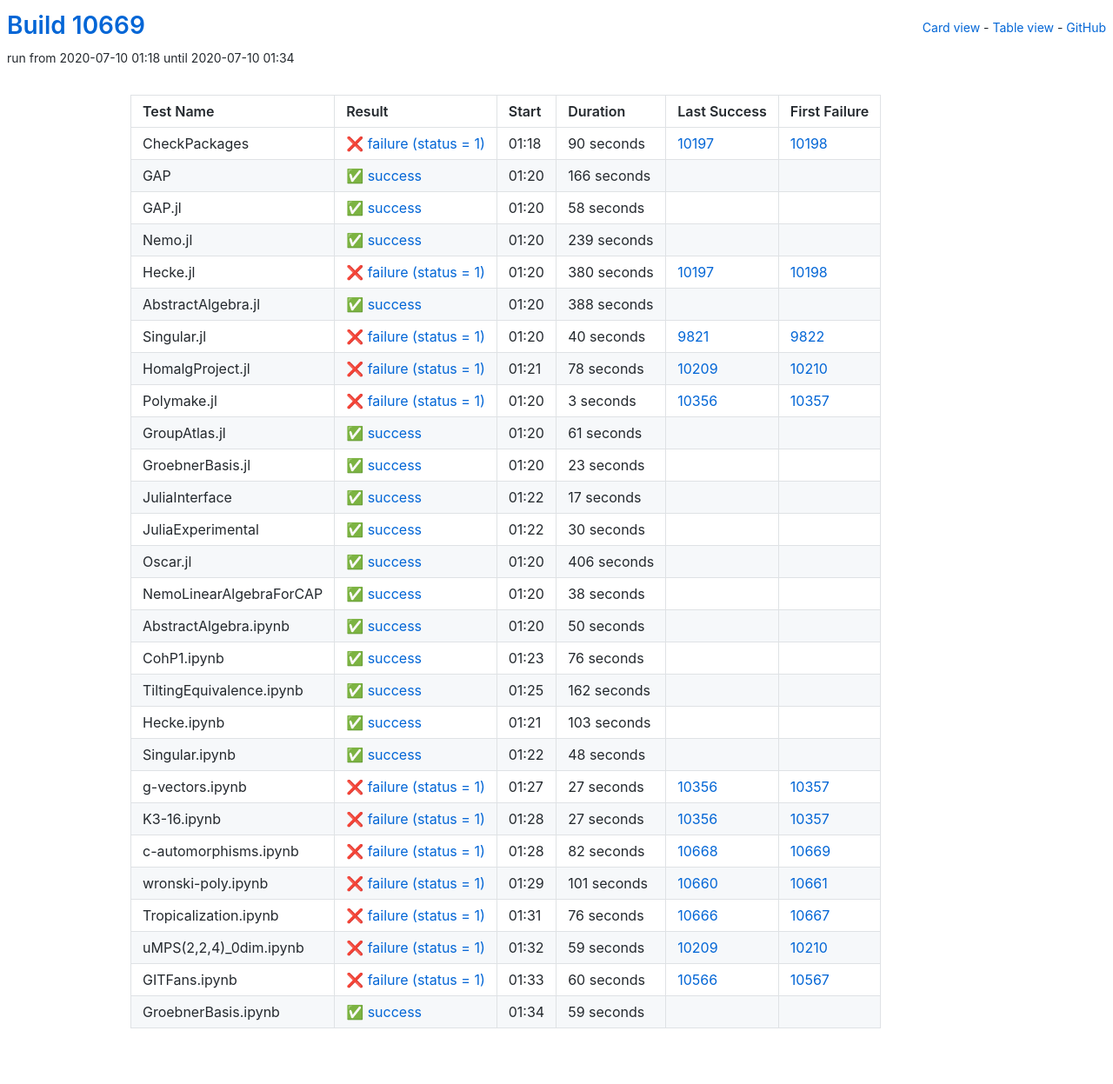
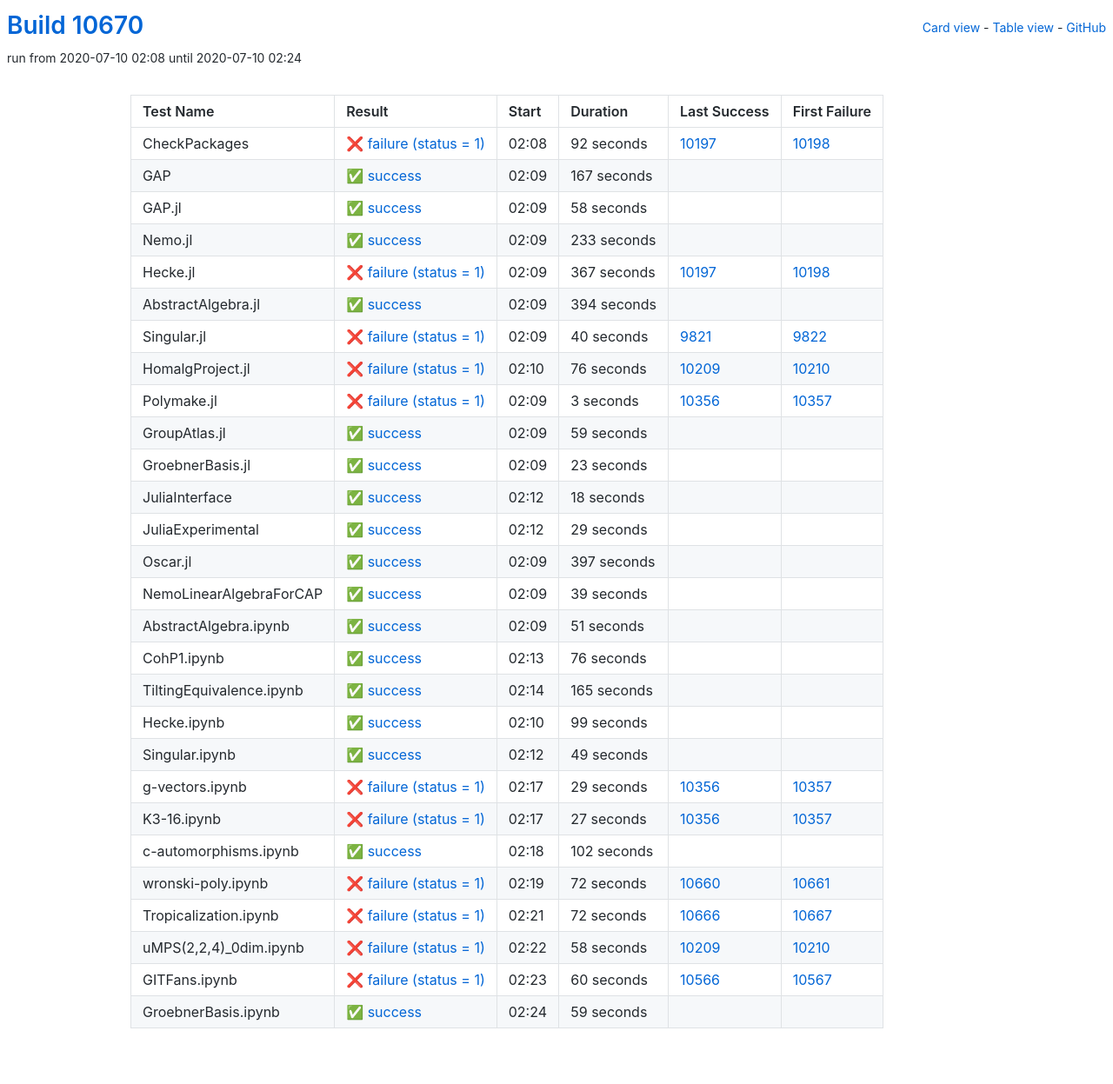
Before and after one commit to oscar-system/oscar-ci-status, a Jekyll site: the page built from table.html, in a window 1280 px wide. Shown: the whole page at 87% size. Built offline with Jekyll 4.4.1, drawn with Linux system fonts in a browser that asks for light colours.

Commit message:
Build #10670

```diff
--- a/_data/ci.yml
+++ b/_data/ci.yml
@@ -1,6 +1,6 @@
 ---
-build: 10669
-build_url: https://oscarci.mathematik.uni-kl.de/job/oscar/10669/
+build: 10670
+build_url: https://oscarci.mathematik.uni-kl.de/job/oscar/10670/
 job: oscar
 organization: oscar-system
 repo: oscar-ci-status
@@ -8,32 +8,32 @@
 tests:
 - name: CheckPackages
   id: checkpackages
-  log: https://oscarci.mathematik.uni-kl.de/job/oscar/10669/artifact/logs/build-10669/CheckPackages.log
-  start: 2020-07-10 01:18
+  log: https://oscarci.mathematik.uni-kl.de/job/oscar/10670/artifact/logs/build-10670/CheckPackages.log
+  start: 2020-07-10 02:08
   success: false
   exitcode: 1
   status: failure
-  duration: 90
+  duration: 92
   last_success: 10197
   last_success_url: https://oscarci.mathematik.uni-kl.de/job/oscar/10197/
   first_failure: 10198
   first_failure_url: https://oscarci.mathematik.uni-kl.de/job/oscar/10198/
 - name: GAP
   id: gap
-  log: https://oscarci.mathematik.uni-kl.de/job/oscar/10669/artifact/logs/build-10669/GAP.log
-  start: 2020-07-10 01:20
+  log: https://oscarci.mathematik.uni-kl.de/job/oscar/10670/artifact/logs/build-10670/GAP.log
+  start: 2020-07-10 02:09
   success: true
   exitcode: 0
   status: success
-  duration: 166
+  duration: 167
   last_success: false
   last_success_url:
   first_failure: false
   first_failure_url:
 - name: GAP.jl
   id: gap-jl
-  log: https://oscarci.mathematik.uni-kl.de/job/oscar/10669/artifact/logs/build-10669/GAP.jl.log
-  start: 2020-07-10 01:20
+  log: https://oscarci.mathematik.uni-kl.de/job/oscar/10670/artifact/logs/build-10670/GAP.jl.log
+  start: 2020-07-10 02:09
   success: true
   exitcode: 0
   status: success
@@ -44,44 +44,44 @@
   first_failure_url:
 - name: Nemo.jl
   id: nemo-jl
-  log: https://oscarci.mathematik.uni-kl.de/job/oscar/10669/artifact/logs/build-10669/Nemo.jl.log
-  start: 2020-07-10 01:20
+  log: https://oscarci.mathematik.uni-kl.de/job/oscar/10670/artifact/logs/build-10670/Nemo.jl.log
+  start: 2020-07-10 02:09
   success: true
   exitcode: 0
   status: success
-  duration: 239
+  duration: 233
   last_success: false
   last_success_url:
   first_failure: false
   first_failure_url:
 - name: Hecke.jl
   id: hecke-jl
-  log: https://oscarci.mathematik.uni-kl.de/job/oscar/10669/artifact/logs/build-10669/Hecke.jl.log
-  start: 2020-07-10 01:20
+  log: https://oscarci.mathematik.uni-kl.de/job/oscar/10670/artifact/logs/build-10670/Hecke.jl.log
+  start: 2020-07-10 02:09
   success: false
   exitcode: 1
   status: failure
-  duration: 380
+  duration: 367
   last_success: 10197
   last_success_url: https://oscarci.mathematik.uni-kl.de/job/oscar/10197/
   first_failure: 10198
   first_failure_url: https://oscarci.mathematik.uni-kl.de/job/oscar/10198/
 - name: AbstractAlgebra.jl
   id: abstractalgebra-jl
-  log: https://oscarci.mathematik.uni-kl.de/job/oscar/10669/artifact/logs/build-10669/AbstractAlgebra.jl.log
-  start: 2020-07-10 01:20
+  log: https://oscarci.mathematik.uni-kl.de/job/oscar/10670/artifact/logs/build-10670/AbstractAlgebra.jl.log
+  start: 2020-07-10 02:09
   success: true
   exitcode: 0
   status: success
-  duration: 388
+  duration: 394
   last_success: false
   last_success_url:
   first_failure: false
   first_failure_url:
 - name: Singular.jl
   id: singular-jl
-  log: https://oscarci.mathematik.uni-kl.de/job/oscar/10669/artifact/logs/build-10669/Singular.jl.log
-  start: 2020-07-10 01:20
+  log: https://oscarci.mathematik.uni-kl.de/job/oscar/10670/artifact/logs/build-10670/Singular.jl.log
+  start: 2020-07-10 02:09
   success: false
   exitcode: 1
   status: failure
@@ -92,20 +92,20 @@
   first_failure_url: https://oscarci.mathematik.uni-kl.de/job/oscar/9822/
 - name: HomalgProject.jl
   id: homalgproject-jl
-  log: https://oscarci.mathematik.uni-kl.de/job/oscar/10669/artifact/logs/build-10669/HomalgProject.jl.log
-  start: 2020-07-10 01:21
+  log: https://oscarci.mathematik.uni-kl.de/job/oscar/10670/artifact/logs/build-10670/HomalgProject.jl.log
+  start: 2020-07-10 02:10
   success: false
   exitcode: 1
   status: failure
-  duration: 78
+  duration: 76
   last_success: 10209
   last_success_url: https://oscarci.mathematik.uni-kl.de/job/oscar/10209/
   first_failure: 10210
   first_failure_url: https://oscarci.mathematik.uni-kl.de/job/oscar/10210/
 - name: Polymake.jl
   id: polymake-jl
-  log: https://oscarci.mathematik.uni-kl.de/job/oscar/10669/artifact/logs/build-10669/Polymake.jl.log
-  start: 2020-07-10 01:20
+  log: https://oscarci.mathematik.uni-kl.de/job/oscar/10670/artifact/logs/build-10670/Polymake.jl.log
+  start: 2020-07-10 02:09
   success: false
   exitcode: 1
   status: failure
@@ -116,20 +116,20 @@
   first_failure_url: https://oscarci.mathematik.uni-kl.de/job/oscar/10357/
 - name: GroupAtlas.jl
   id: groupatlas-jl
-  log: https://oscarci.mathematik.uni-kl.de/job/oscar/10669/artifact/logs/build-10669/GroupAtlas.jl.log
-  start: 2020-07-10 01:20
+  log: https://oscarci.mathematik.uni-kl.de/job/oscar/10670/artifact/logs/build-10670/GroupAtlas.jl.log
+  start: 2020-07-10 02:09
   success: true
   exitcode: 0
   status: success
-  duration: 61
+  duration: 59
   last_success: false
   last_success_url:
   first_failure: false
   first_failure_url:
 - name: GroebnerBasis.jl
   id: groebnerbasis-jl
-  log: https://oscarci.mathematik.uni-kl.de/job/oscar/10669/artifact/logs/build-10669/GroebnerBasis.jl.log
-  start: 2020-07-10 01:20
+  log: https://oscarci.mathematik.uni-kl.de/job/oscar/10670/artifact/logs/build-10670/GroebnerBasis.jl.log
+  start: 2020-07-10 02:09
   success: true
   exitcode: 0
   status: success
@@ -140,68 +140,68 @@
   first_failure_url:
 - name: JuliaInterface
   id: juliainterface
-  log: https://oscarci.mathematik.uni-kl.de/job/oscar/10669/artifact/logs/build-10669/JuliaInterface.log
-  start: 2020-07-10 01:22
+  log: https://oscarci.mathematik.uni-kl.de/job/oscar/10670/artifact/logs/build-10670/JuliaInterface.log
+  start: 2020-07-10 02:12
   success: true
   exitcode: 0
   status: success
-  duration: 17
+  duration: 18
   last_success: false
   last_success_url:
   first_failure: false
   first_failure_url:
 - name: JuliaExperimental
   id: juliaexperimental
-  log: https://oscarci.mathematik.uni-kl.de/job/oscar/10669/artifact/logs/build-10669/JuliaExperimental.log
-  start: 2020-07-10 01:22
+  log: https://oscarci.mathematik.uni-kl.de/job/oscar/10670/artifact/logs/build-10670/JuliaExperimental.log
+  start: 2020-07-10 02:12
   success: true
   exitcode: 0
   status: success
-  duration: 30
+  duration: 29
   last_success: false
   last_success_url:
   first_failure: false
   first_failure_url:
 - name: Oscar.jl
   id: oscar-jl
-  log: https://oscarci.mathematik.uni-kl.de/job/oscar/10669/artifact/logs/build-10669/Oscar.jl.log
-  start: 2020-07-10 01:20
+  log: https://oscarci.mathematik.uni-kl.de/job/oscar/10670/artifact/logs/build-10670/Oscar.jl.log
+  start: 2020-07-10 02:09
   success: true
   exitcode: 0
   status: success
-  duration: 406
+  duration: 397
   last_success: false
   last_success_url:
   first_failure: false
   first_failure_url:
 - name: NemoLinearAlgebraForCAP
   id: nemolinearalgebraforcap
-  log: https://oscarci.mathematik.uni-kl.de/job/oscar/10669/artifact/logs/build-10669/NemoLinearAlgebraForCAP.log
-  start: 2020-07-10 01:20
+  log: https://oscarci.mathematik.uni-kl.de/job/oscar/10670/artifact/logs/build-10670/NemoLinearAlgebraForCAP.log
+  start: 2020-07-10 02:09
   success: true
   exitcode: 0
   status: success
-  duration: 38
+  duration: 39
   last_success: false
   last_success_url:
   first_failure: false
   first_failure_url:
 - name: AbstractAlgebra.ipynb
   id: abstractalgebra-ipynb
-  log: https://oscarci.mathematik.uni-kl.de/job/oscar/10669/artifact/logs/build-10669/AbstractAlgebra.ipynb.log
-  start: 2020-07-10 01:20
+  log: https://oscarci.mathematik.uni-kl.de/job/oscar/10670/artifact/logs/build-10670/AbstractAlgebra.ipynb.log
+  start: 2020-07-10 02:09
   success: true
   exitcode: 0
   status: success
-  duration: 50
+  duration: 51
   last_success: false
   last_success_url:
   first_failure: false
   first_failure_url:
 - name: CohP1.ipynb
   id: cohp1-ipynb
-  log: https://oscarci.mathematik.uni-kl.de/job/oscar/10669/artifact/logs/build-10669/CohP1.ipynb.log
-  start: 2020-07-10 01:23
+  log: https://oscarci.mathematik.uni-kl.de/job/oscar/10670/artifact/logs/build-10670/CohP1.ipynb.log
+  start: 2020-07-10 02:13
   success: true
   exitcode: 0
   status: success
@@ -212,56 +212,56 @@
   first_failure_url:
 - name: TiltingEquivalence.ipynb
   id: tiltingequivalence-ipynb
-  log: https://oscarci.mathematik.uni-kl.de/job/oscar/10669/artifact/logs/build-10669/TiltingEquivalence.ipynb.log
-  start: 2020-07-10 01:25
+  log: https://oscarci.mathematik.uni-kl.de/job/oscar/10670/artifact/logs/build-10670/TiltingEquivalence.ipynb.log
+  start: 2020-07-10 02:14
   success: true
   exitcode: 0
   status: success
-  duration: 162
+  duration: 165
   last_success: false
   last_success_url:
   first_failure: false
   first_failure_url:
 - name: Hecke.ipynb
   id: hecke-ipynb
-  log: https://oscarci.mathematik.uni-kl.de/job/oscar/10669/artifact/logs/build-10669/Hecke.ipynb.log
-  start: 2020-07-10 01:21
+  log: https://oscarci.mathematik.uni-kl.de/job/oscar/10670/artifact/logs/build-10670/Hecke.ipynb.log
+  start: 2020-07-10 02:10
   success: true
   exitcode: 0
   status: success
-  duration: 103
+  duration: 99
   last_success: false
   last_success_url:
   first_failure: false
   first_failure_url:
 - name: Singular.ipynb
   id: singular-ipynb
-  log: https://oscarci.mathematik.uni-kl.de/job/oscar/10669/artifact/logs/build-10669/Singular.ipynb.log
-  start: 2020-07-10 01:22
+  log: https://oscarci.mathematik.uni-kl.de/job/oscar/10670/artifact/logs/build-10670/Singular.ipynb.log
+  start: 2020-07-10 02:12
   success: true
   exitcode: 0
   status: success
-  duration: 48
+  duration: 49
   last_success: false
   last_success_url:
   first_failure: false
   first_failure_url:
 - name: g-vectors.ipynb
   id: g-vectors-ipynb
-  log: https://oscarci.mathematik.uni-kl.de/job/oscar/10669/artifact/logs/build-10669/g-vectors.ipynb.log
-  start: 2020-07-10 01:27
+  log: https://oscarci.mathematik.uni-kl.de/job/oscar/10670/artifact/logs/build-10670/g-vectors.ipynb.log
+  start: 2020-07-10 02:17
   success: false
   exitcode: 1
   status: failure
-  duration: 27
+  duration: 29
   last_success: 10356
   last_success_url: https://oscarci.mathematik.uni-kl.de/job/oscar/10356/
   first_failure: 10357
   first_failure_url: https://oscarci.mathematik.uni-kl.de/job/oscar/10357/
 - name: K3-16.ipynb
   id: k3-16-ipynb
-  log: https://oscarci.mathematik.uni-kl.de/job/oscar/10669/artifact/logs/build-10669/K3-16.ipynb.log
-  start: 2020-07-10 01:28
+  log: https://oscarci.mathematik.uni-kl.de/job/oscar/10670/artifact/logs/build-10670/K3-16.ipynb.log
+  start: 2020-07-10 02:17
   success: false
   exitcode: 1
   status: failure
@@ -272,56 +272,56 @@
   first_failure_url: https://oscarci.mathematik.uni-kl.de/job/oscar/10357/
 - name: c-automorphisms.ipynb
   id: c-automorphisms-ipynb
-  log: https://oscarci.mathematik.uni-kl.de/job/oscar/10669/artifact/logs/build-10669/c-automorphisms.ipynb.log
-  start: 2020-07-10 01:28
+  log: https://oscarci.mathematik.uni-kl.de/job/oscar/10670/artifact/logs/build-10670/c-automorphisms.ipynb.log
+  start: 2020-07-10 02:18
+  success: true
+  exitcode: 0
+  status: success
+  duration: 102
+  last_success: false
+  last_success_url:
+  first_failure: false
+  first_failure_url:
+- name: wronski-poly.ipynb
+  id: wronski-poly-ipynb
+  log: https://oscarci.mathematik.uni-kl.de/job/oscar/10670/artifact/logs/build-10670/wronski-poly.ipynb.log
+  start: 2020-07-10 02:19
   success: false
   exitcode: 1
   status: failure
-  duration: 82
-  last_success: 10668
-  last_success_url: https://oscarci.mathematik.uni-kl.de/job/oscar/10668/
-  first_failure: 10669
-  first_failure_url: https://oscarci.mathematik.uni-kl.de/job/oscar/10669/
-- name: wronski-poly.ipynb
-  id: wronski-poly-ipynb
-  log: https://oscarci.mathematik.uni-kl.de/job/oscar/10669/artifact/logs/build-10669/wronski-poly.ipynb.log
-  start: 2020-07-10 01:29
-  success: false
-  exitcode: 1
-  status: failure
-  duration: 101
+  duration: 72
   last_success: 10660
   last_success_url: https://oscarci.mathematik.uni-kl.de/job/oscar/10660/
   first_failure: 10661
   first_failure_url: https://oscarci.mathematik.uni-kl.de/job/oscar/10661/
 - name: Tropicalization.ipynb
   id: tropicalization-ipynb
-  log: https://oscarci.mathematik.uni-kl.de/job/oscar/10669/artifact/logs/build-10669/Tropicalization.ipynb.log
-  start: 2020-07-10 01:31
+  log: https://oscarci.mathematik.uni-kl.de/job/oscar/10670/artifact/logs/build-10670/Tropicalization.ipynb.log
+  start: 2020-07-10 02:21
   success: false
   exitcode: 1
   status: failure
-  duration: 76
+  duration: 72
   last_success: 10666
   last_success_url: https://oscarci.mathematik.uni-kl.de/job/oscar/10666/
   first_failure: 10667
   first_failure_url: https://oscarci.mathematik.uni-kl.de/job/oscar/10667/
 - name: uMPS(2,2,4)_0dim.ipynb
   id: umps-2-2-4-0dim-ipynb
-  log: https://oscarci.mathematik.uni-kl.de/job/oscar/10669/artifact/logs/build-10669/uMPS-2-2-4-_0dim.ipynb.log
-  start: 2020-07-10 01:32
+  log: https://oscarci.mathematik.uni-kl.de/job/oscar/10670/artifact/logs/build-10670/uMPS-2-2-4-_0dim.ipynb.log
+  start: 2020-07-10 02:22
   success: false
   exitcode: 1
   status: failure
-  duration: 59
+  duration: 58
   last_success: 10209
   last_success_url: https://oscarci.mathematik.uni-kl.de/job/oscar/10209/
   first_failure: 10210
   first_failure_url: https://oscarci.mathematik.uni-kl.de/job/oscar/10210/
 - name: GITFans.ipynb
   id: gitfans-ipynb
-  log: https://oscarci.mathematik.uni-kl.de/job/oscar/10669/artifact/logs/build-10669/GITFans.ipynb.log
-  start: 2020-07-10 01:33
+  log: https://oscarci.mathematik.uni-kl.de/job/oscar/10670/artifact/logs/build-10670/GITFans.ipynb.log
+  start: 2020-07-10 02:23
   success: false
   exitcode: 1
   status: failure
@@ -332,8 +332,8 @@
   first_failure_url: https://oscarci.mathematik.uni-kl.de/job/oscar/10567/
 - name: GroebnerBasis.ipynb
   id: groebnerbasis-ipynb
-  log: https://oscarci.mathematik.uni-kl.de/job/oscar/10669/artifact/logs/build-10669/GroebnerBasis.ipynb.log
-  start: 2020-07-10 01:34
+  log: https://oscarci.mathematik.uni-kl.de/job/oscar/10670/artifact/logs/build-10670/GroebnerBasis.ipynb.log
+  start: 2020-07-10 02:24
   success: true
   exitcode: 0
   status: success
```
Also changed, not shown: README.md.
